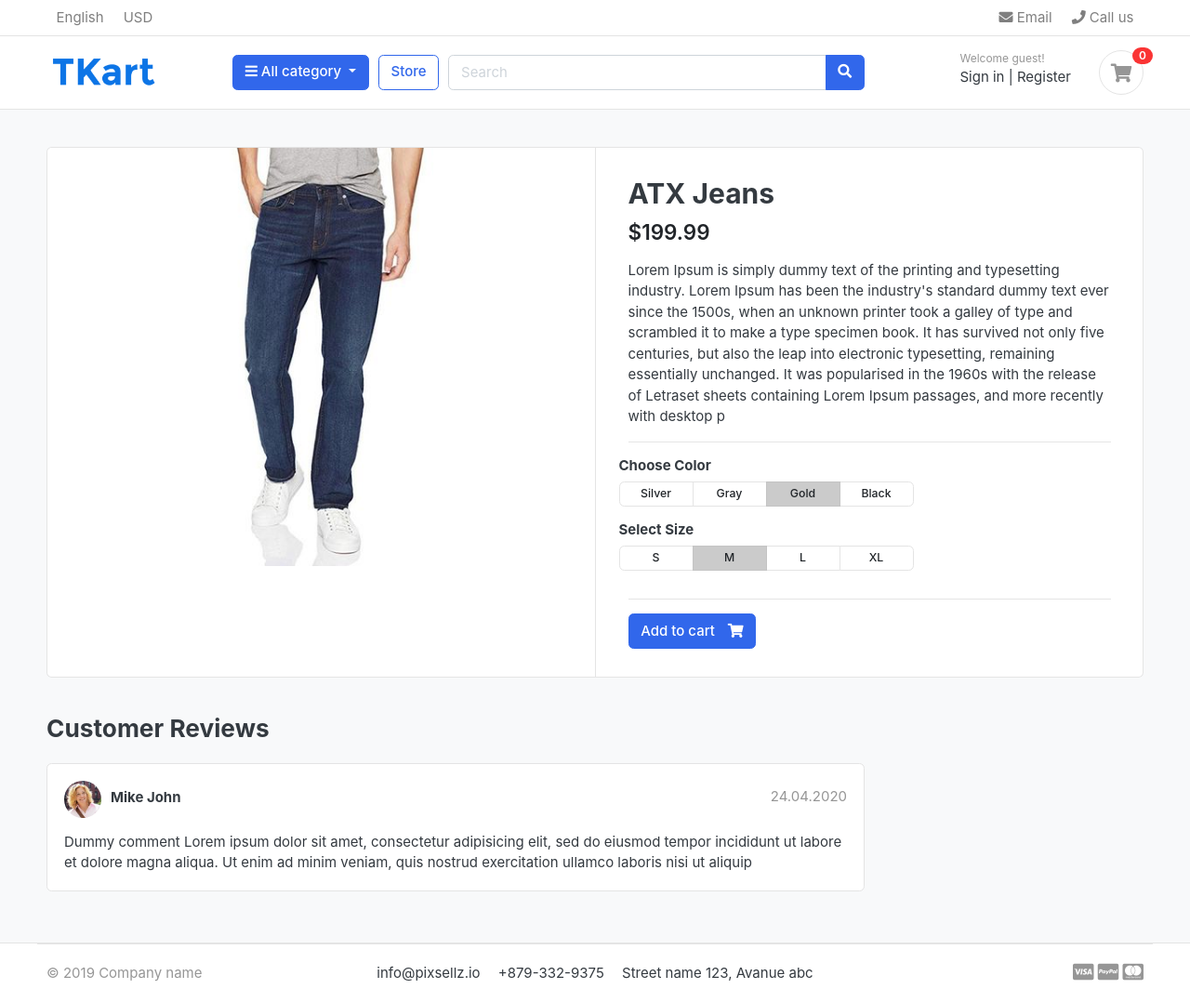
After one commit to bowendeng666/TKart_django, a Django app: template templates/store/product_detail.html in a window 1280 px wide. The commit adds this page. Shown: the whole page at 93% size. Run offline with Django 3.2, Linux system fonts and the light colour scheme; the template is opened without the code that fills it: values that come from a table or form of the project are taken from there, others are empty; data comes from the database, SQL or seed files in the repository; both versions use the stored data as it was after the commit; parts of the project's set-up code (start-up, migrations or seed data) failed here and were passed over; some libraries are stand-ins or nearby versions; some web fonts are replaced.

Commit message:
finished store page and product-detail page funtionality

```diff
--- a/Category/models.py
+++ b/Category/models.py
@@ -1,5 +1,5 @@
 from django.db import models
-
+from django.urls import reverse
 # Create your models here.
 class Category(models.Model):
     category_name = models.CharField(max_length=50, unique=True)
@@ -11,5 +11,9 @@ class Category(models.Model):
         verbose_name = "category"
         verbose_name_plural = "categories"
 
+        # bring url for a peticular category
+    def get_url(self):
+        #get url by given url_name
+        return reverse('products_by_category', args=[self.slug])
     def __str__(self):
         return self.category_name
--- a/TKart/settings.py
+++ b/TKart/settings.py
@@ -37,7 +37,7 @@ INSTALLED_APPS = [
     'django.contrib.sessions',
     'django.contrib.messages',
     'django.contrib.staticfiles',
-    'Category',
+    'category',
     'accounts',
     'store',
 ]
@@ -65,6 +65,7 @@ TEMPLATES = [
                 'django.template.context_processors.request',
                 'django.contrib.auth.context_processors.auth',
                 'django.contrib.messages.context_processors.messages',
+                'category.context_processors.menu_links',
             ],
         },
     },
--- a/store/models.py
+++ b/store/models.py
@@ -1,5 +1,6 @@
 from django.db import models
-from Category.models import Category
+from category.models import Category
+from django.urls import reverse
 # Create your models here.
 
 
@@ -15,5 +16,8 @@ class Product(models.Model):
     created_date = models.DateTimeField(auto_now_add=True)
     modified_date = models.DateTimeField(auto_now=True)
 
+    def get_url(self):
+        #get url by given url_name
+        return reverse('product_detail', args=[self.category.slug, self.slug])
     def __str__(self):
         return self.product_name
--- a/store/urls.py
+++ b/store/urls.py
@@ -3,4 +3,5 @@ from . import views
 urlpatterns = [
     path('',views.store, name='store'),
     path('<slug:category_slug>/',views.store, name='products_by_category'),
+    path('<slug:category_slug>/<slug:product_slug>/',views.product_detail, name='product_detail')
 ]
--- a/templates/includes/navbar.html
+++ b/templates/includes/navbar.html
@@ -29,7 +29,7 @@
         <div class="container">
     <div class="row align-items-center">
         <div class="col-lg-2 col-md-3 col-6">
-            <a href="./" class="brand-wrap">
+            <a href="{% url 'home' %}" class="brand-wrap">
                 <img class="logo" src="{% static './images/logo.png' %}">
             </a> <!-- brand-wrap.// -->
         </div>
@@ -39,16 +39,14 @@
                     <i class="fa fa-bars"></i> All category
                 </button>
                 <div class="dropdown-menu">
-                    <a class="dropdown-item" href="#">Machinery / Mechanical Parts / Tools </a>
-                    <a class="dropdown-item" href="#">Consumer Electronics / Home Appliances </a>
-                    <a class="dropdown-item" href="#">Auto / Transportation</a>
-                    <a class="dropdown-item" href="#">Apparel / Textiles / Timepieces </a>
-                    <a class="dropdown-item" href="#">Home & Garden / Construction / Lights </a>
-                    <a class="dropdown-item" href="#">Beauty & Personal Care / Health </a>
+                    <a class="dropdown-item" href="{% url 'store' %}">All Products</a>
+                    {% for category in  links %}
+                    <a class="dropdown-item" href="{{category.get_url}}">{{ category.category_name }}</a>
+                    {% endfor %}
                 </div>
             </div>  <!-- category-wrap.// -->
         </div> <!-- col.// -->
-        <a href="./store.html" class="btn btn-outline-primary">Store</a>
+        <a href="{% url 'store' %}" class="btn btn-outline-primary">Store</a>
         <div class="col-lg  col-md-6 col-sm-12 col">
             <form action="#" class="search">
                 <div class="input-group w-100">
--- /dev/null
+++ b/templates/store/product_detail.html
@@ -0,0 +1,120 @@
+{% extends 'base.html'%}
+{% load static %}
+{% block content %}
+
+<section class="section-content padding-y bg">
+<div class="container">
+
+<!-- ============================ COMPONENT 1 ================================= -->
+<div class="card">
+	<div class="row no-gutters">
+		<aside class="col-md-6">
+<article class="gallery-wrap">
+	<div class="img-big-wrap">
+	   <a href="#"><img src="{{ single_product.images.url }}"></a>
+	</div> <!-- img-big-wrap.// -->
+
+</article> <!-- gallery-wrap .end// -->
+		</aside>
+		<main class="col-md-6 border-left">
+<article class="content-body">
+
+<h2 class="title">{{single_product.product_name}}</h2>
+
+<div class="mb-3">
+	<var class="price h4">${{single_product.price}}</var>
+</div>
+
+<p>{{ single_product.description }}</p>
+
+
+<hr>
+	<div class="row">
+		<div class="item-option-select">
+			<h6>Choose Color</h6>
+			<div class="btn-group btn-group-sm btn-group-toggle" data-toggle="buttons">
+			  <label class="btn btn-light">
+			    <input type="radio" name="radio_color"> Silver
+			  </label>
+			  <label class="btn btn-light">
+			    <input type="radio" name="radio_color" > Gray
+			  </label>
+			  <label class="btn btn-light active">
+			    <input type="radio" name="radio_color checked"> Gold
+			  </label>
+			  <label class="btn btn-light">
+			    <input type="radio" name="radio_color"> Black
+			  </label>
+			</div>
+		</div>
+	</div> <!-- row.// -->
+	<div class="row">
+		<div class="item-option-select">
+			<h6>Select Size</h6>
+			<div class="btn-group btn-group-sm btn-group-toggle" data-toggle="buttons">
+			  <label class="btn btn-light">
+			    <input type="radio" name="radio_color"> S
+			  </label>
+			  <label class="btn btn-light active">
+			    <input type="radio" name="radio_color" checked> M
+			  </label>
+			  <label class="btn btn-light">
+			    <input type="radio" name="radio_color"> L
+			  </label>
+			  <label class="btn btn-light">
+			    <input type="radio" name="radio_color"> XL
+			  </label>
+			</div>
+		</div>
+	</div> <!-- row.// -->
+	<hr>
+	{% if single_product.stock <= 0 %}
+	<h5 class="text-danger">Out of Stock</h5>
+	{% else %}
+	<a href="./product-detail.html" class="btn  btn-primary"> <span class="text">Add to cart</span> <i class="fas fa-shopping-cart"></i>  </a>
+	{% endif %}
+</article> <!-- product-info-aside .// -->
+		</main> <!-- col.// -->
+	</div> <!-- row.// -->
+</div> <!-- card.// -->
+<!-- ============================ COMPONENT 1 END .// ================================= -->
+
+<br>
+
+<div class="row">
+			<div class="col-md-9">
+
+	<header class="section-heading">
+		<h3>Customer Reviews </h3>
+
+	</header>
+
+	<article class="box mb-3">
+		<div class="icontext w-100">
+			<img src="{% static './images/avatars/avatar1.jpg' %}" class="img-xs icon rounded-circle">
+			<div class="text">
+				<span class="date text-muted float-md-right">24.04.2020 </span>
+				<h6 class="mb-1">Mike John </h6>
+
+			</div>
+		</div> <!-- icontext.// -->
+		<div class="mt-3">
+			<p>
+				Dummy comment Lorem ipsum dolor sit amet, consectetur adipisicing elit, sed do eiusmod
+				tempor incididunt ut labore et dolore magna aliqua. Ut enim ad minim veniam,
+				quis nostrud exercitation ullamco laboris nisi ut aliquip
+			</p>
+		</div>
+	</article>
+
+
+
+	</div> <!-- col.// -->
+</div> <!-- row.// -->
+
+
+</div> <!-- container .//  -->
+</section>
+<!-- ========================= SECTION CONTENT END// ========================= -->
+
+{% endblock %}
```
Also changed, not shown: Category/context_processors.py (added, +7 -0 lines), store/views.py (+11 -2 lines), templates/home.html (+4 -4 lines), templates/store/store.html (+6 -10 lines), Category/migrations/0001_initial.py, Category/migrations/0002_auto_20210709_1308.py (deleted), TKart/static/images/banners/cover.jpg (added), accounts/migrations/0001_initial.py, db.sqlite3, store/migrations/0001_initial.py.
